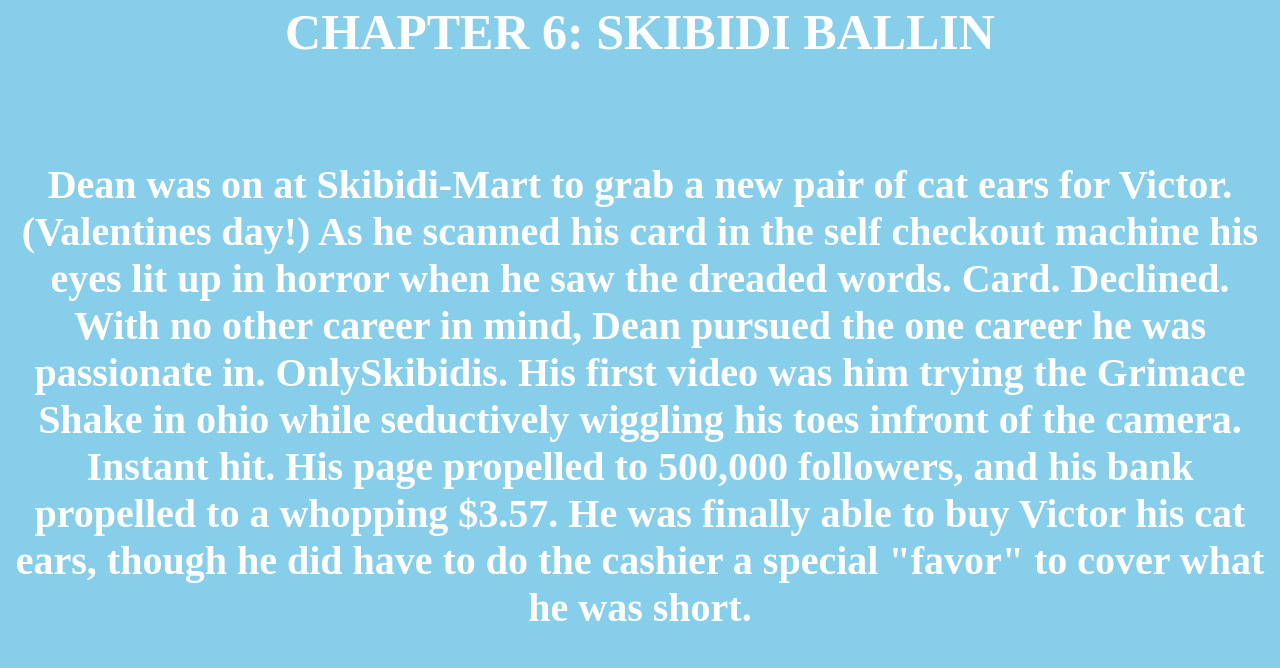
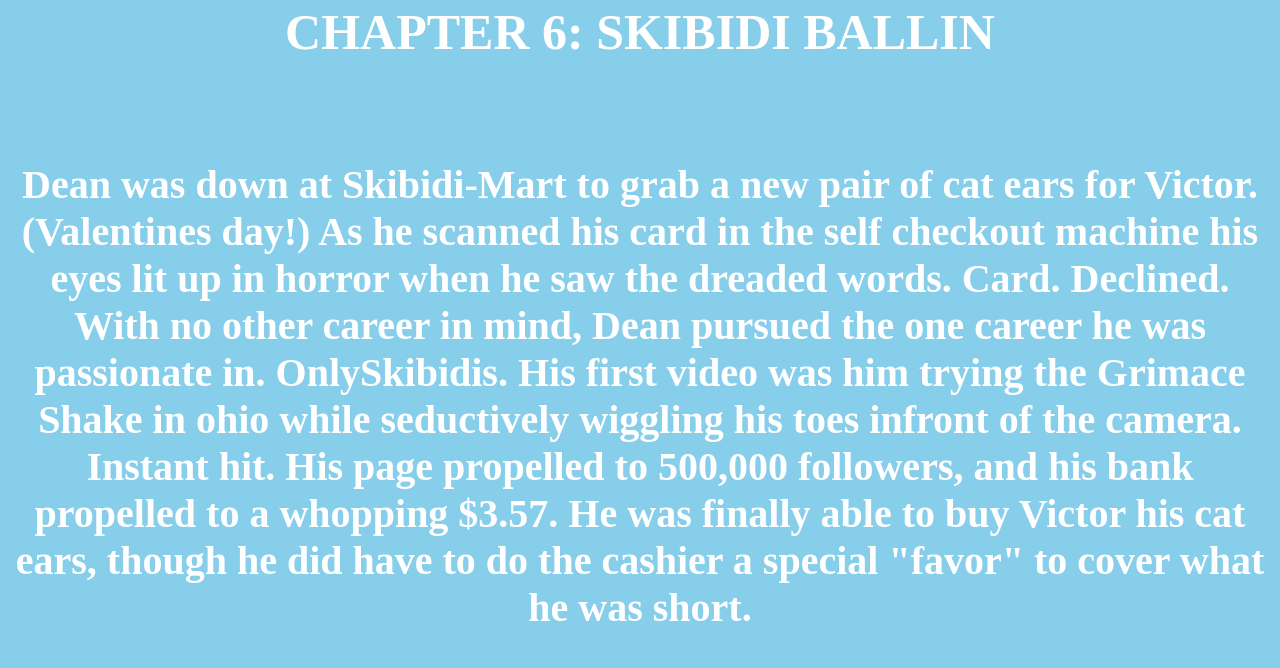
Before and after one commit to StudySlam/DeanDudley, a plain HTML site: page index.html in a window 1280 px wide. Shown: the part 4213-4881 px from the top of the page. Drawn offline with Linux system fonts and the light colour scheme; grey boxes are pictures that could not be loaded.

Commit message:
Update index.html

```diff
--- a/index.html
+++ b/index.html
@@ -156,7 +156,7 @@ Chapter 6: Skibidi Ballin
 
 <p>
   <b>
-    Dean was on at Skibidi-Mart to grab a new pair of cat ears for Victor. (Valentines day!) As he scanned his card in the self checkout machine his eyes lit up in  horror when he saw the dreaded words. Card. Declined. With no other career in mind, Dean pursued the one career he was passionate in. OnlySkibidis. His first video was him trying the Grimace Shake in ohio while seductively wiggling his toes infront of the camera. Instant hit. His page propelled to 500,000 followers, and his bank propelled to a whopping $3.57. He was finally able to buy Victor his cat ears, though he did have to do the cashier a special "favor" to cover what he was short.
+    Dean was down at Skibidi-Mart to grab a new pair of cat ears for Victor. (Valentines day!) As he scanned his card in the self checkout machine his eyes lit up in  horror when he saw the dreaded words. Card. Declined. With no other career in mind, Dean pursued the one career he was passionate in. OnlySkibidis. His first video was him trying the Grimace Shake in ohio while seductively wiggling his toes infront of the camera. Instant hit. His page propelled to 500,000 followers, and his bank propelled to a whopping $3.57. He was finally able to buy Victor his cat ears, though he did have to do the cashier a special "favor" to cover what he was short.
   </b>
 </p>
 
```
